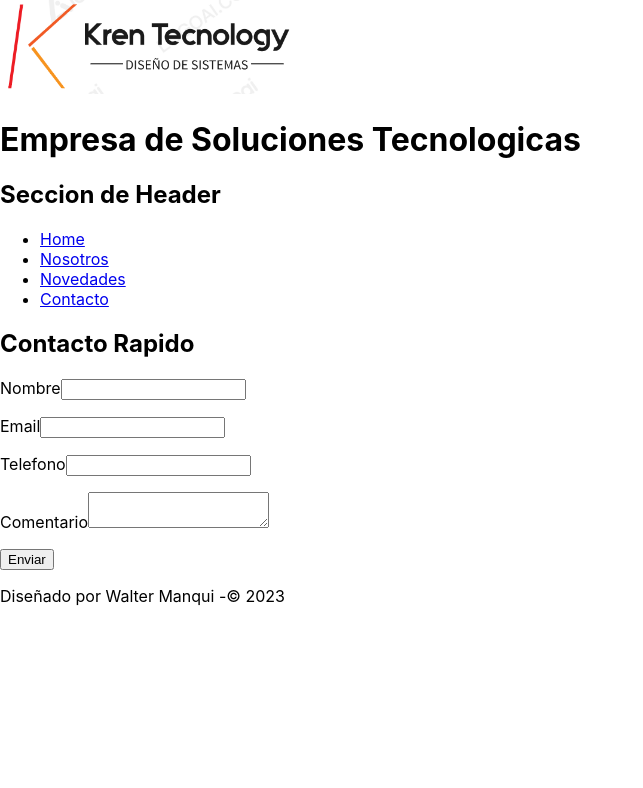
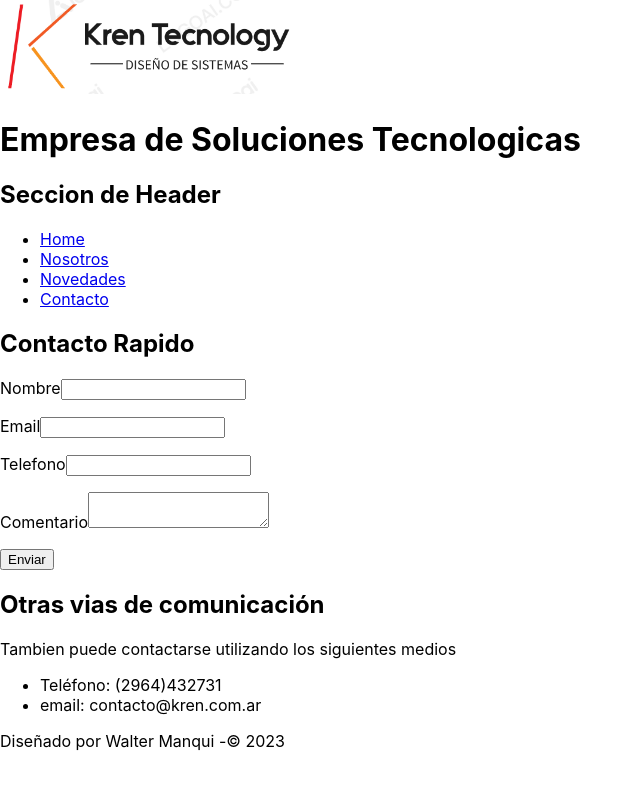
Before and after one commit to wmanqui/TPF_Diplo_UTN_Front, a React (Create React App) app: page /contact in a window 1280 px wide. Shown: the top 788 px of the page, without its empty margins (0-643 px from the left). Built offline with nearby package versions, Linux system fonts and the light colour scheme.

Commit message:
Se modifico el archivo ContactPage.js

```diff
--- a/src/pages/ContactPage.js
+++ b/src/pages/ContactPage.js
@@ -66,6 +66,15 @@ const ContactPage = (props) => {
                         </p>
                 </form>
             </div>
+            <div>
+                <h2>Otras vias de comunicación</h2>
+                 <p>Tambien puede contactarse utilizando los siguientes medios</p>
+                 <ul>
+                    <li>Teléfono: (2964)432731</li>
+                    <li>email: contacto@kren.com.ar</li>
+                 </ul>
+
+            </div>
         </main>
     )
 }
```
